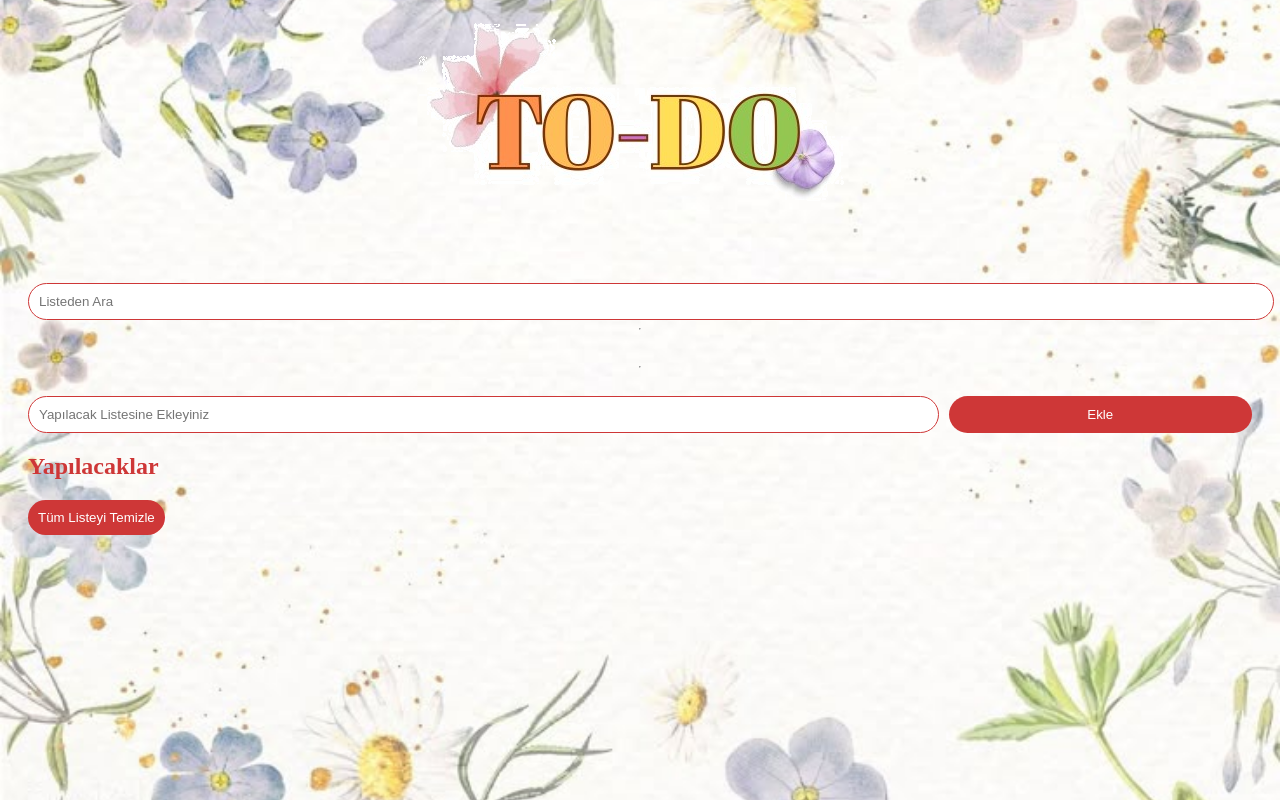
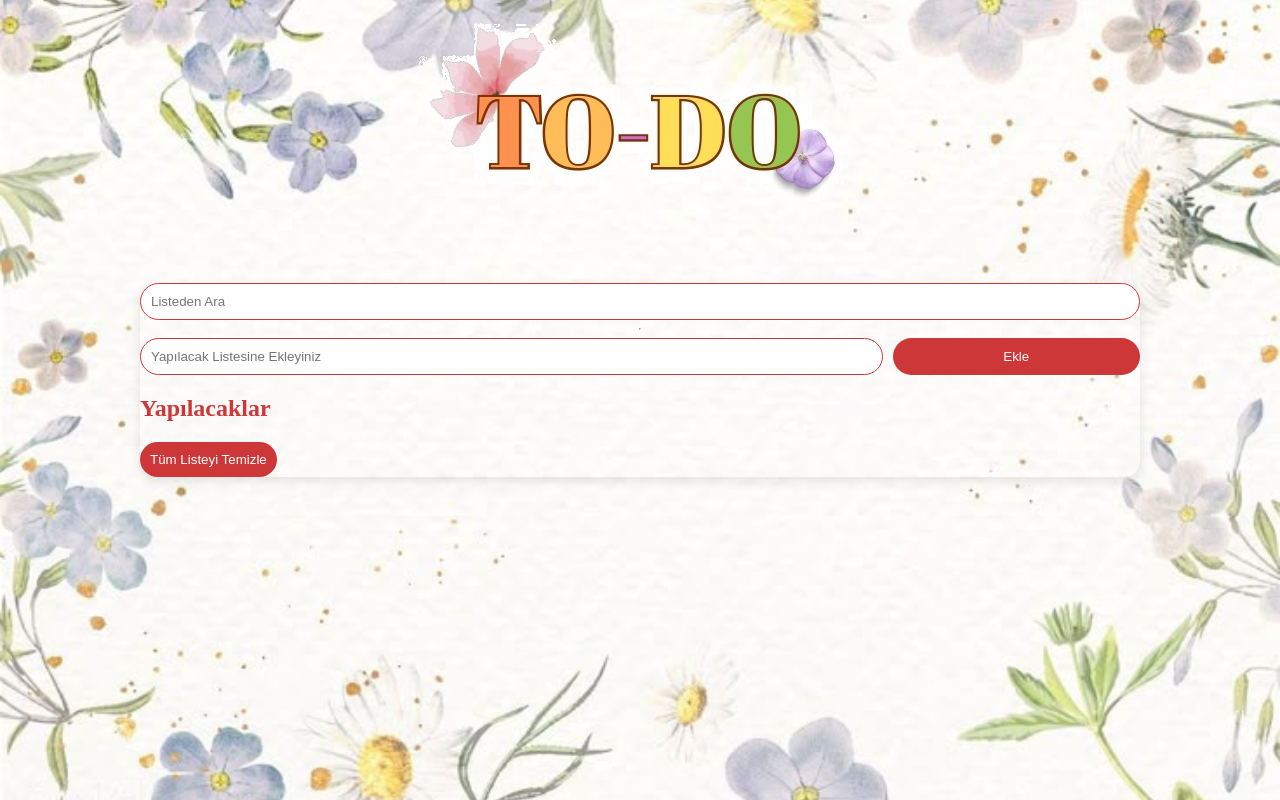
Before and after one commit to Ozlem-Altan/ToDoList, a plain HTML site: page index.html in a window 1280 px wide. Drawn offline with Linux system fonts and the light colour scheme.

Commit message:
last commit

```diff
--- a/index.html
+++ b/index.html
@@ -12,14 +12,14 @@
             <!-- <h5>To-Do List</h5> -->
              <img src="img/ToDo.png" alt="" class="card-title">
         </div>
-
+        <div class="card-container">
         <div class="card-body">
             <div class="card-filter">
                 <input class="todoinput" id="todoSearch" type="text" placeholder="Listeden Ara">
                 <hr>
             </div>
 
-        <hr>
+
             <div class="card-body-main">
                 <form id="todoAddForm">
                     <input type="text" class="todoinput" id="todoName" placeholder="Yapılacak Listesine Ekleyiniz">
@@ -38,6 +38,7 @@
                 <button id="clearButton" class="btn btn-primary">Tüm Listeyi Temizle</button>
             </div>
         </div>
+        </div>
     </div>
     <script src="script.js"></script>
 </body>
--- a/style.css
+++ b/style.css
@@ -5,11 +5,28 @@ body{
     background-attachment: fixed; /* Sayfa kaydırıldığında arka planın sabit kalmasını sağlar */
 }
 
-.card-body {
+/* .card-body {
     display: flex;
     flex-direction: column;
     gap: 20px;
     padding: 20px;
+    /*
+    justify-content: center;
+    align-items: center;
+
+} */
+.card-container {
+    display: flex;
+    justify-content: center;
+    align-items: center;
+    padding: 20px;
+}
+
+.card-body {
+    width: 100%;
+    max-width: 1000px; /* veya ihtiyacına göre 500px/700px */
+    border-radius: 16px;
+    box-shadow: 0 4px 12px rgba(0,0,0,0.1);
 }
 .card-header {
     display: flex;
@@ -23,9 +40,6 @@ body{
     flex-direction: column;
 }
 
-.card-filter .todoinput {
-    width: 100%;
-}
 
 /* Form kısmı genişlik varsa iki sütun olacak */
 #todoAddForm {
@@ -101,6 +115,7 @@ h2{
 
 .list-group li i::before {
     content: "🗑️"; /* Basit çöp kutusu ikonu */
+    float: right; /*ikonu sağda tutmak için */
 }
 .custom-alert {
     position: fixed;
```
